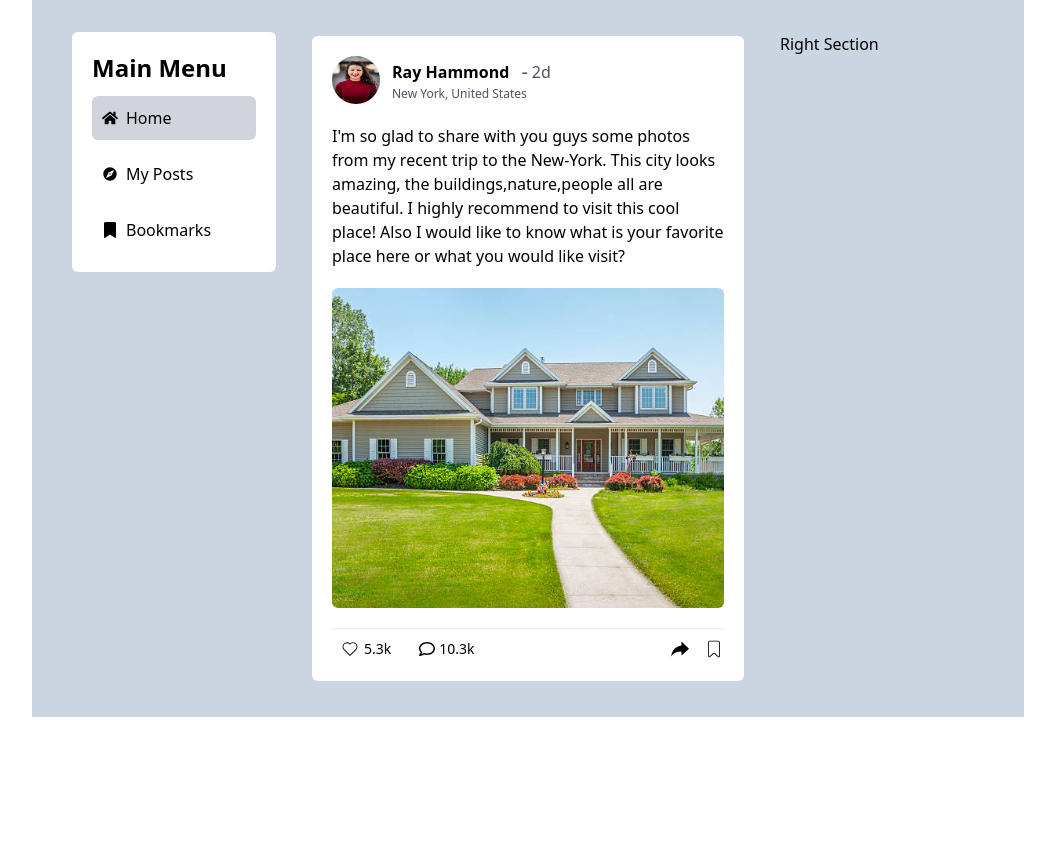
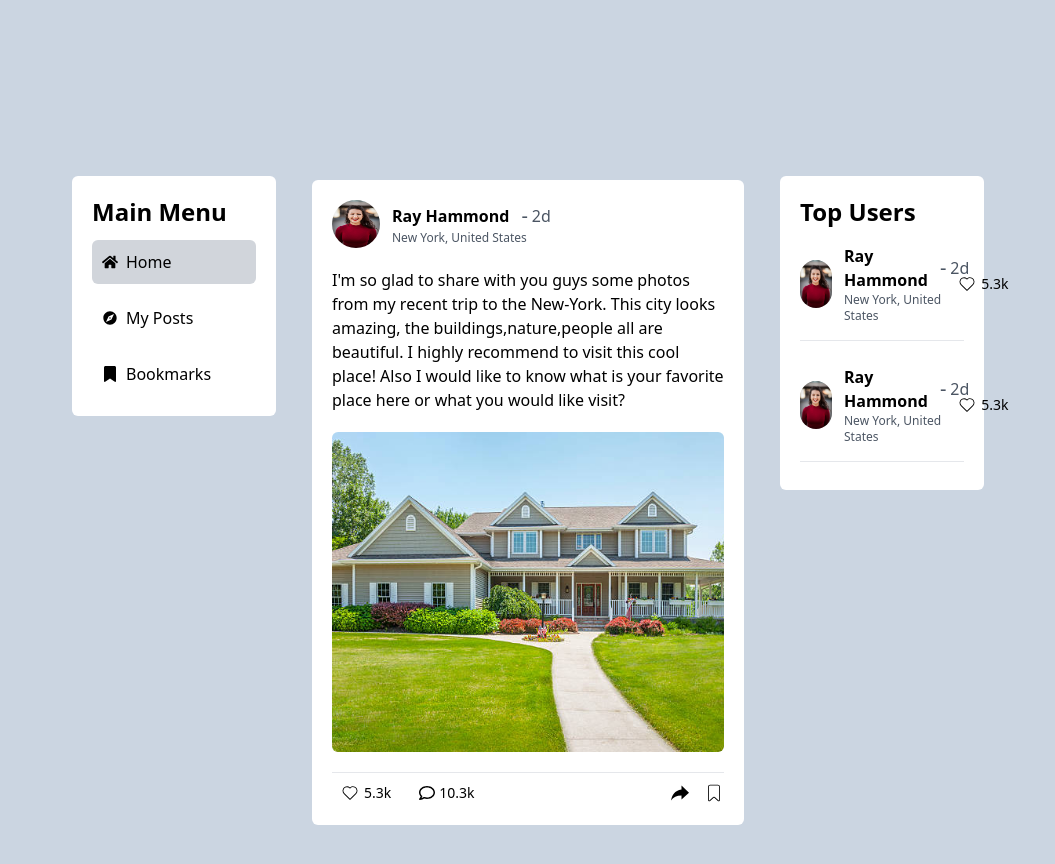
Before and after one commit to MilkiasTonji/community-forum, a React (Vite) app: page / in a window 1280 px wide. Shown: the top 864 px of the page, without its empty margins (112-1167 px from the left). Before the commit the page ends 800 px from the top, so only its background shows below. Built offline with nearby package versions, Linux system fonts and the light colour scheme.

Commit message:
Completed designing right section for top users

```diff
--- a/src/App.tsx
+++ b/src/App.tsx
@@ -1,9 +1,10 @@
 import Post from "./components/Post"
 import LeftSideBar from "./components/sidebars/LeftSideBar"
+import RightSideBar from "./components/sidebars/RightSideBar"
 
 function App() {
   return (
-    <div className='flex flex-col px-36 w-full min-h-screen'>
+    <div className='flex flex-col p-36 w-full min-h-screen bg-slate-300'>
       <div className="w-full h-full bg-slate-300 px-6 py-4 flex flex-col">
         {/* Navbar Component */}
         {/* <Navbar /> */}
@@ -20,7 +21,7 @@ function App() {
 
             {/* Right section with 25% width */}
             <div className="w-[25%] p-4">
-              <h1>Right Section</h1>
+              <RightSideBar />
             </div>
           </div>
       </div>
--- a/src/components/PostCard.tsx
+++ b/src/components/PostCard.tsx
@@ -64,7 +64,7 @@ const PostCard = () => {
                 <img src="/post_img.jpg" alt="Post Image" className="w-full h-full object-cover rounded-md" />
             </div>
 
-            <HorizontalDivider />
+            <HorizontalDivider className="py-1 mt-5" />
             <ReactionSection />
         </div>
     )
--- a/src/components/common/HorizontalDivider.tsx
+++ b/src/components/common/HorizontalDivider.tsx
@@ -1,7 +1,7 @@
 
-const HorizontalDivider = () => {
+const HorizontalDivider = ({className}: {className: string}) => {
   return (
-    <hr className="py-1 mt-5" />
+    <hr className={`${className}`} />
   )
 }
 
--- /dev/null
+++ b/src/components/sidebars/RightSideBar.tsx
@@ -0,0 +1,56 @@
+import { CiHeart } from "react-icons/ci"
+import HorizontalDivider from "../common/HorizontalDivider"
+
+const RightSideBar = () => {
+    return (
+        <div className="flex flex-col bg-white h-full p-5 rounded-md">
+            <h1 className="text-2xl font-bold text-black">Top Users</h1>
+            <div className="flex items-center justify-between">
+                <div className="flex items-center py-4">
+                    {/* circular icon or image */}
+                    <img src="/user_profile.jpeg" alt="User Profile" className="w-12 h-12 rounded-full" />
+                    <div className="flex flex-col px-3">
+                        <div className="flex items-center">
+                            <h2 className="text-md font-bold text-black">Ray Hammond</h2>
+                            <div className="pl-2 flex items-center text-gray-600">
+                                <span className="px-1 text-xl">-</span>
+                                <span>2d</span>
+                            </div>
+                        </div>
+                        <p className="text-xs text-gray-600">New York, United States</p>
+                    </div>
+                </div>
+                <div className="flex px-2 items-center">
+                    <CiHeart className="w-5 h-5" />
+                    <span className="text-sm pl-1">5.3k</span>
+                </div>
+            </div>
+            <HorizontalDivider className="py-1 mt-0" />
+
+            {/* second to be removed */}
+            <div className="flex items-center justify-between">
+                <div className="flex items-center py-4">
+                    {/* circular icon or image */}
+                    <img src="/user_profile.jpeg" alt="User Profile" className="w-12 h-12 rounded-full" />
+                    <div className="flex flex-col px-3">
+                        <div className="flex items-center">
+                            <h2 className="text-md font-bold text-black">Ray Hammond</h2>
+                            <div className="pl-2 flex items-center text-gray-600">
+                                <span className="px-1 text-xl">-</span>
+                                <span>2d</span>
+                            </div>
+                        </div>
+                        <p className="text-xs text-gray-600">New York, United States</p>
+                    </div>
+                </div>
+                <div className="flex px-2 items-center">
+                    <CiHeart className="w-5 h-5" />
+                    <span className="text-sm pl-1">5.3k</span>
+                </div>
+            </div>
+            <HorizontalDivider className="py-1 mt-0" />
+        </div>
+    )
+}
+
+export default RightSideBar
```
